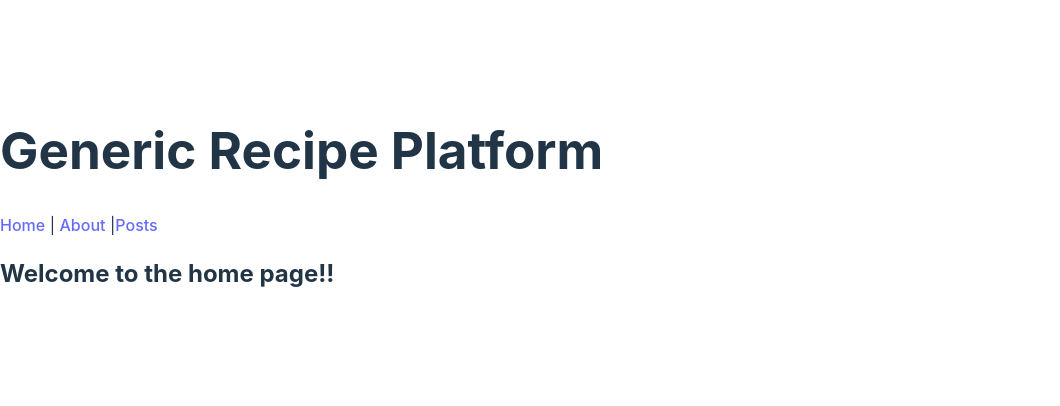
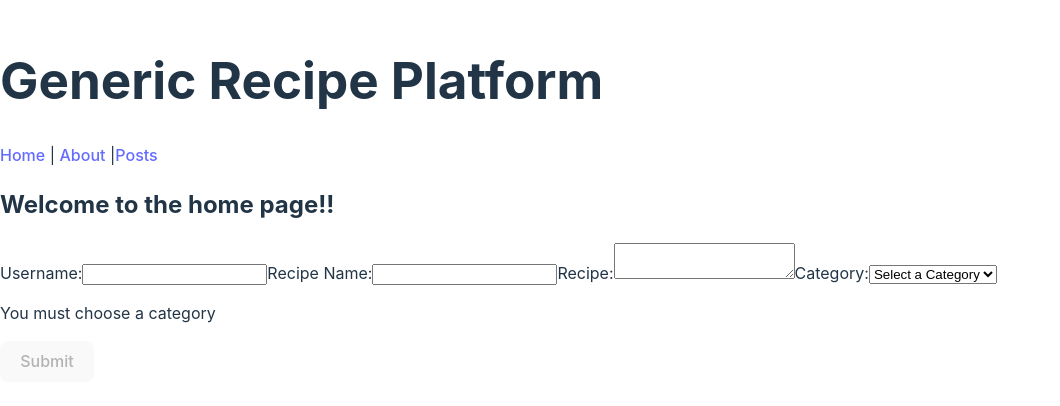
Before and after one commit to AndreC05/recipe-platform, a React (Vite) app in the folder client/: page / in a window 1280 px wide. Shown: the part 200-606 px from the top of the page, without its empty margins (0-1060 px from the left). Built offline with nearby package versions, Linux system fonts and the light colour scheme; no server answers.

Commit message:
Add 'UserForm' component. Add POSTS request function for user posts. Fix Post endpoint on server

```diff
--- a/client/src/App.jsx
+++ b/client/src/App.jsx
@@ -1,5 +1,4 @@
 import { BrowserRouter, Routes, Route } from "react-router-dom";
-import { useState, useEffect } from "react";
 import AboutPage from "./pages/AboutPage";
 import HomePage from "./pages/HomePage";
 import PageNotFound from "./pages/PageNotFound";
@@ -7,30 +6,13 @@ import Posts from "./pages/Posts";
 import Header from "./components/Header";
 
 export default function App() {
-  //------------------------------------------------------------Constants
-  const [postsArray, setPostsArray] = useState([]);
-
-  //--------------------------------------------------------------Fetch Posts
-  useEffect(() => {
-    async function getPosts() {
-      const response = await fetch("http://localhost:8080/recipe_posts");
-      const data = await response.json();
-      setPostsArray(data);
-      console.log(data);
-    }
-
-    getPosts();
-  }, []);
-
-  // console.log(postsArray);
-
   return (
     <BrowserRouter>
       <Header />
       <Routes>
         <Route path={"/"} element={<HomePage />} />
         <Route path={"/about"} element={<AboutPage />} />
-        <Route path={"/posts"} element={<Posts postsArray={postsArray} />} />
+        <Route path={"/posts"} element={<Posts />} />
         <Route path={"*"} element={<PageNotFound />} />
       </Routes>
     </BrowserRouter>
--- /dev/null
+++ b/client/src/components/UserForm.jsx
@@ -0,0 +1,115 @@
+import { useEffect, useState } from "react";
+
+export default function UserForm() {
+  //------------------------------------------Form
+  const [formValues, setFormValues] = useState({
+    author: "",
+    title: "",
+    category_id: "",
+    content: "",
+  });
+
+  const [isValid, setIsValid] = useState(false); //used to check that a category was selected
+
+  //----------------------------------------------Category select dropdown validation
+
+  useEffect(() => {
+    setIsValid(formValues.category_id ? true : false);
+  }, [formValues.category_id]);
+
+  //----------------------------------------------Handle submit of form
+  async function handleSubmit(event) {
+    event.preventDefault();
+
+    const dataToPost = { ...formValues };
+    console.log(dataToPost);
+    await handlePost(dataToPost);
+
+    //reset form values after submitting
+    setFormValues({
+      author: "",
+      title: "",
+      category_id: "",
+      content: "",
+    });
+  }
+
+  //--------------------------------------------------Handle changes in inputs
+  function handleInputChange(event) {
+    setFormValues({
+      ...formValues,
+      [event.target.name]:
+        event.target.name === "category_id"
+          ? Number(event.target.value)
+          : event.target.value, //convert category to number
+    });
+  }
+
+  //------------------------------------------------------Handle Post request
+  async function handlePost(data) {
+    await fetch("http://localhost:8080/recipe_posts", {
+      method: "POST",
+      headers: { "Content-Type": "application/json" },
+      body: JSON.stringify(data),
+    });
+  }
+
+  return (
+    <form onSubmit={handleSubmit}>
+      <label htmlFor="author">Username:</label>
+      <input
+        type="text"
+        id="author"
+        name="author"
+        value={formValues.author}
+        onChange={handleInputChange}
+        minLength={3}
+        maxLength={20}
+        required
+      />
+      <label htmlFor="title">Recipe Name:</label>
+      <input
+        type="text"
+        id="title"
+        name="title"
+        value={formValues.title}
+        onChange={handleInputChange}
+        minLength={5}
+        maxLength={50}
+        required
+      />
+      <label htmlFor="content">Recipe:</label>
+      <textarea
+        type="text"
+        id="content"
+        name="content"
+        value={formValues.content}
+        onChange={handleInputChange}
+        minLength={20}
+        maxLength={1500}
+        required
+      />
+      <label htmlFor="category_id">Category:</label>
+      <select
+        id="category_id"
+        name="category_id"
+        value={formValues.category_id}
+        onChange={handleInputChange}
+        required
+      >
+        <option value="">Select a Category</option>
+        <option value={1}>Breakfast recipes</option>
+        <option value={2}>Lunch recipes</option>
+        <option value={3}>Dinner recipes</option>
+        <option value={4}>Dessert recipes</option>
+        <option value={5}>Salad recipes</option>
+        <option value={6}>Snack recipes</option>
+      </select>
+      {!isValid && <p>You must choose a category</p>}
+
+      <button type="submit" disabled={!isValid}>
+        Submit
+      </button>
+    </form>
+  );
+}
--- a/client/src/main.jsx
+++ b/client/src/main.jsx
@@ -4,7 +4,7 @@ import "./index.css";
 import App from "./App.jsx";
 
 createRoot(document.getElementById("root")).render(
-  // <StrictMode>
-  <App />
-  // </StrictMode>,
+  <StrictMode>
+    <App />
+  </StrictMode>
 );
--- a/client/src/pages/AboutPage.jsx
+++ b/client/src/pages/AboutPage.jsx
@@ -1,3 +1,17 @@
 export default function AboutSection() {
-  return <h2>About Section</h2>;
+  return (
+    <>
+      <h2>About Section</h2>
+      <p>
+        On this website, you can find the best recipes from a variety of
+        categories. You can find something you would like to cook for lunch,
+        dinner or even a snack for later.
+      </p>
+      <p>
+        Simply navigate to the &apos;Posts&apos; page and find your preferred
+        recipe. You can also create a post with your own recipe by completing a
+        form on the &apos;Home&apos; page!
+      </p>
+    </>
+  );
 }
--- a/client/src/pages/HomePage.jsx
+++ b/client/src/pages/HomePage.jsx
@@ -1,7 +1,10 @@
+import UserForm from "../components/UserForm";
+
 export default function HomePage() {
   return (
     <div>
       <h2>Welcome to the home page!!</h2>
+      <UserForm />
     </div>
   );
 }
--- a/client/src/pages/Posts.jsx
+++ b/client/src/pages/Posts.jsx
@@ -1,4 +1,21 @@
-export default function Posts({ postsArray }) {
+import { useEffect, useState } from "react";
+
+export default function Posts() {
+  //------------------------------------------------------------Constants
+  const [postsArray, setPostsArray] = useState([]);
+
+  //--------------------------------------------------------------Fetch Posts
+  useEffect(() => {
+    async function getPosts() {
+      const response = await fetch("http://localhost:8080/recipe_posts");
+      const data = await response.json();
+      setPostsArray(data);
+      console.log(data);
+    }
+
+    getPosts();
+  }, []);
+
   return (
     <div className="posts">
       <h2>Welcome to the Posts page!!</h2>
```
Also changed, not shown: 1 other file (tests, documents, lock files or other folders).
